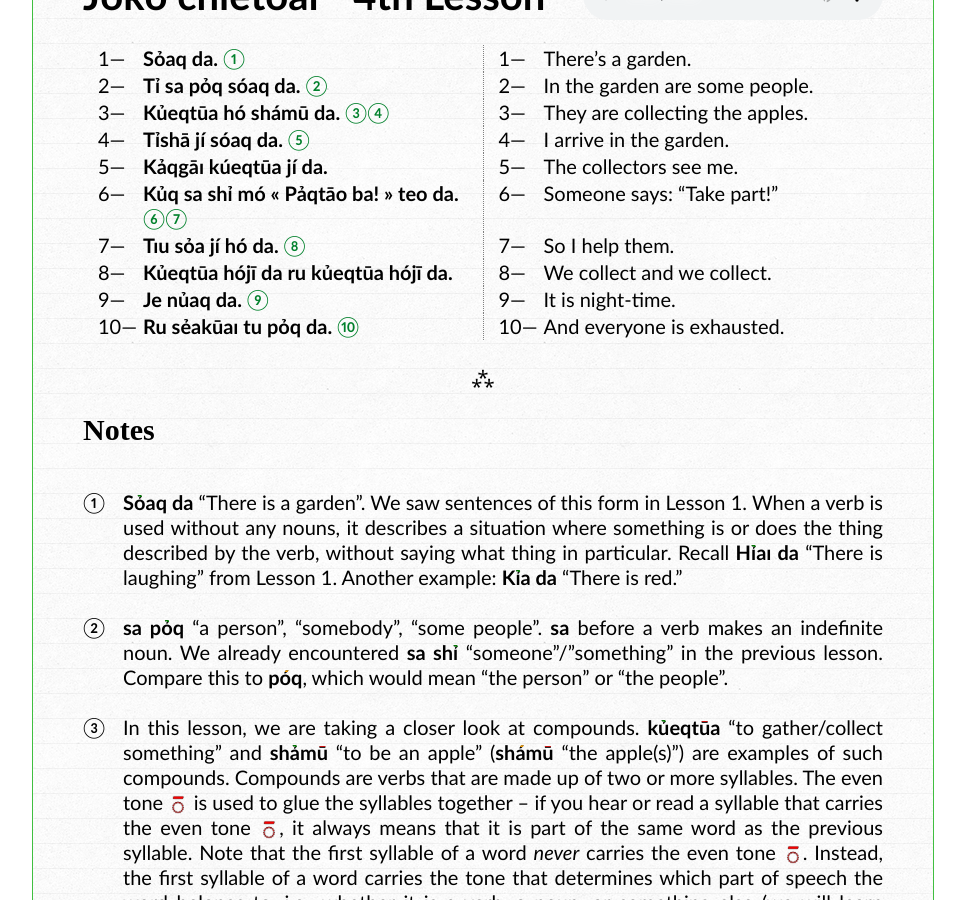
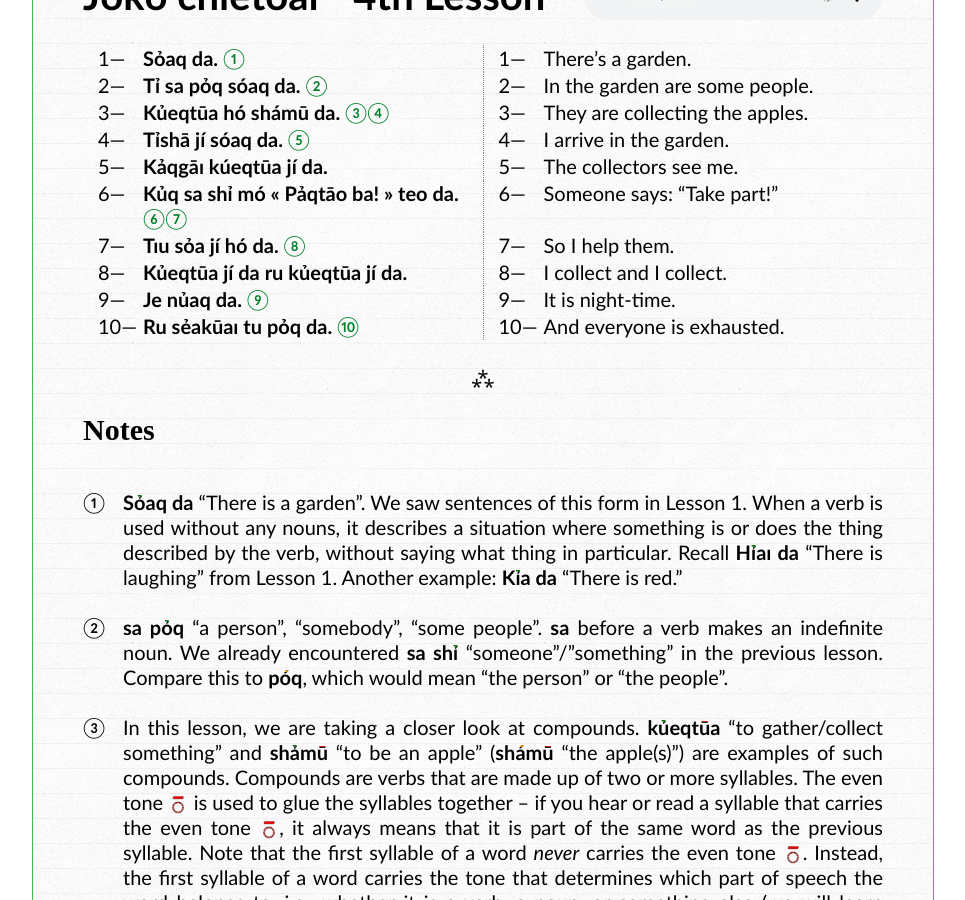
Before and after one commit to toaq/TwE, a Jekyll site: the page built from _lessons/04/index.md, in a window 1280 px wide and 900 px high, scrolled down 417 px. Shown: the whole window, without its empty margins (157-1122 px from the left). Built offline with Jekyll 4.4.1, drawn with Linux system fonts in a browser that asks for light colours; some web fonts are replaced.

Commit message:
hójī > jí

```diff
--- a/_lessons/04/index.md
+++ b/_lessons/04/index.md
@@ -13,7 +13,7 @@ title: 'Jókō chỉetōaı'
 | Kảqgāı kúeqtūa jí da.                                     | The collectors see me.          |
 | Kủq sa shỉ mó « Pảqtāo ba! » teo da. [⑥](#fn-6)[⑦](#fn-7) | Someone says: "Take part!"      |
 | Tıu sỏa jí hó da.                    [⑧](#fn-8)           | So I help them.                 |
-| Kủeqtūa hójī da ru kủeqtūa hójī da.                       | We collect and we collect.      |
+| Kủeqtūa jí da ru kủeqtūa jí da.                           | I collect and I collect.        |
 | Je nủaq da.                          [⑨](#fn-9)           | It is night-time.               |
 | Ru sẻakūaı tu pỏq da.                [⑩](#fn-10)          | And everyone is exhausted.      |
 
```
